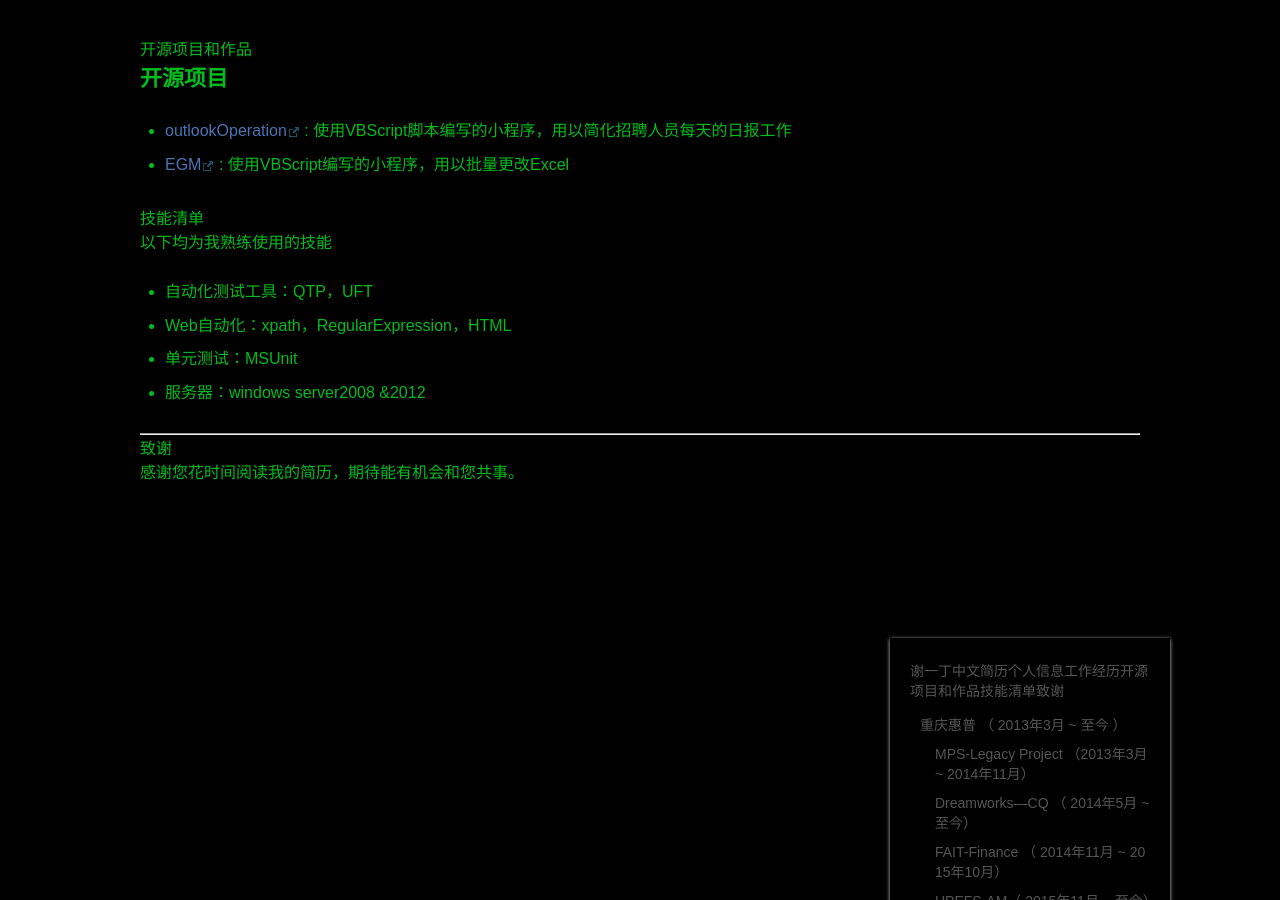
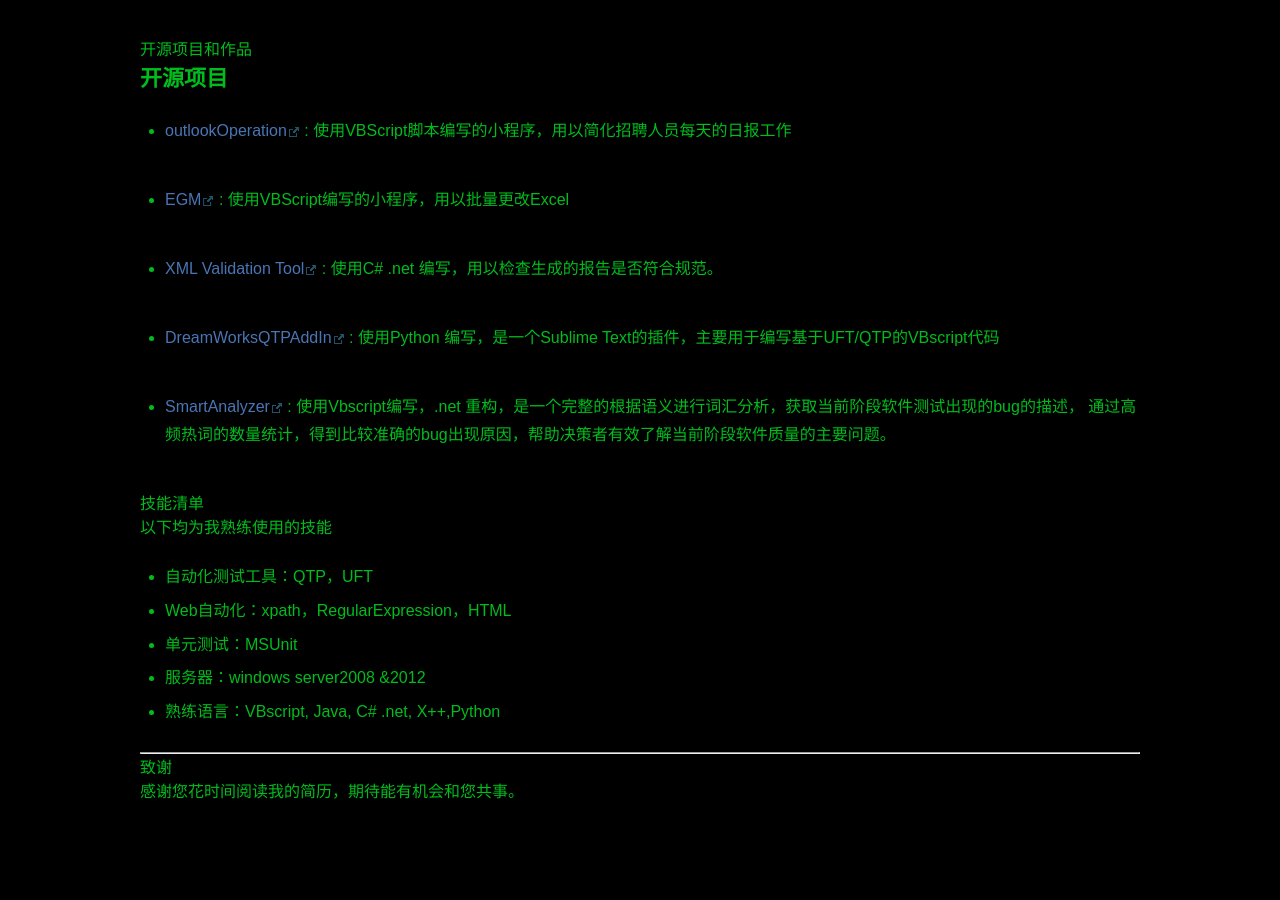
Before and after one commit to tuoerzhang/xneo123.github.io, a Jekyll site: the page built from _posts/resume/2015-03-26-my-resume.md, in a window 1280 px wide and 900 px high, scrolled down 9308 px. Built offline with Jekyll 4.4.1, drawn with Linux system fonts in a browser that asks for light colours; Markdown is read by kramdown in place of the engine named in the settings.

Commit message:
update resume again

```diff
--- a/_posts/resume/2015-03-26-my-resume.md
+++ b/_posts/resume/2015-03-26-my-resume.md
@@ -289,7 +289,20 @@
 
 
  - [outlookOperation](https://github.com/xneo123/outlookOperation) : 使用VBScript脚本编写的小程序，用以简化招聘人员每天的日报工作
+
  - [EGM](https://github.com/xneo123/EGM) : 使用VBScript编写的小程序，用以批量更改Excel
+
+ - [XML Validation Tool](https://github.com/xneo123/XMLReportValidationTool) : 使用C# .net 编写，用以检查生成的报告是否符合规范。
+
+ - [DreamWorksQTPAddIn](https://github.com/xneo123/DreamWorksQTPAddIn) : 使用Python 编写，是一个Sublime Text的插件，主要用于编写基于UFT/QTP的VBscript代码
+
+ - [SmartAnalyzer](https://github.com/xneo123/SmartAnalyzer) : 使用Vbscript编写，.net 重构，是一个完整的根据语义进行词汇分析，获取当前阶段软件测试出现的bug的描述， 通过高频热词的数量统计，得到比较准确的bug出现原因，帮助决策者有效了解当前阶段软件质量的主要问题。
+
+
+
+
+
+
 
 # 技能清单
 
@@ -299,6 +312,7 @@
 - Web自动化：xpath，RegularExpression，HTML
 - 单元测试：MSUnit
 - 服务器：windows server2008 &2012
+- 熟练语言：VBscript, Java, C# .net, X++,Python
 
 ---
 
```
